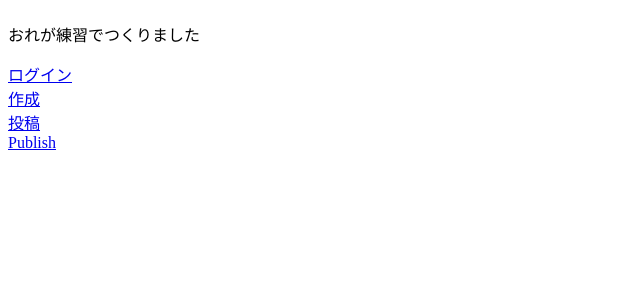
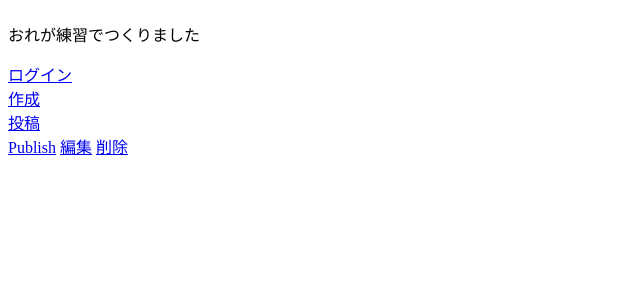
Before and after one commit to zawazawazawazawa/Django-blog, a Django app: template blog/templates/blog/post_detail.html in a window 1280 px wide. Shown: the part 58-358 px from the top of the page, without its empty margins (0-640 px from the left). Run offline with Django 3.2, Linux system fonts and the light colour scheme; the template is opened without the code that fills it, so the values that code supplies are empty; some libraries are stand-ins or nearby versions.

Commit message:
'delete'

```diff
--- a/blog/templates/blog/post_detail.html
+++ b/blog/templates/blog/post_detail.html
@@ -9,8 +9,8 @@
       {% else %}
         <a class="btn btn-default" href="{% url 'post_publish' pk=post.pk %}">Publish</a>
       {% endif %}
-        <a class="btn btn-default" href="{% url 'post_edit' pk=post.pk %}"><span class="glyphicon glyphicon-pencil"></span></a>
-        <a class="btn btn-default" href="{% url 'post_remove' pk=post.pk %}"><span class="glyphicon glyphicon-remove"></span></a>
+        <a href="{% url 'post_edit' pk=post.pk %}">編集</a>
+        <a href="{% url 'post_remove' pk=post.pk %}">削除</a>
     </div>
     <h1>{{ post.title }}</h1>
     {{ post.text|linebreaks }}
```
